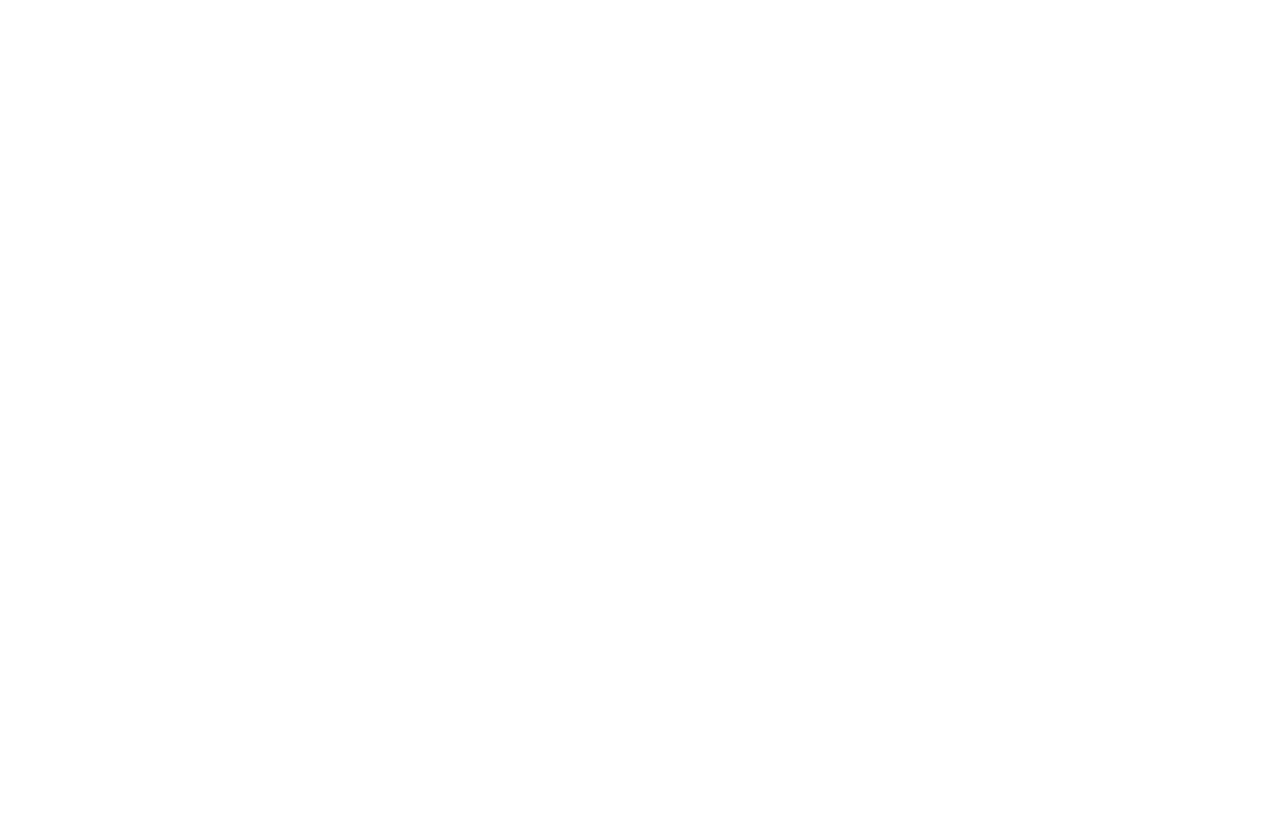
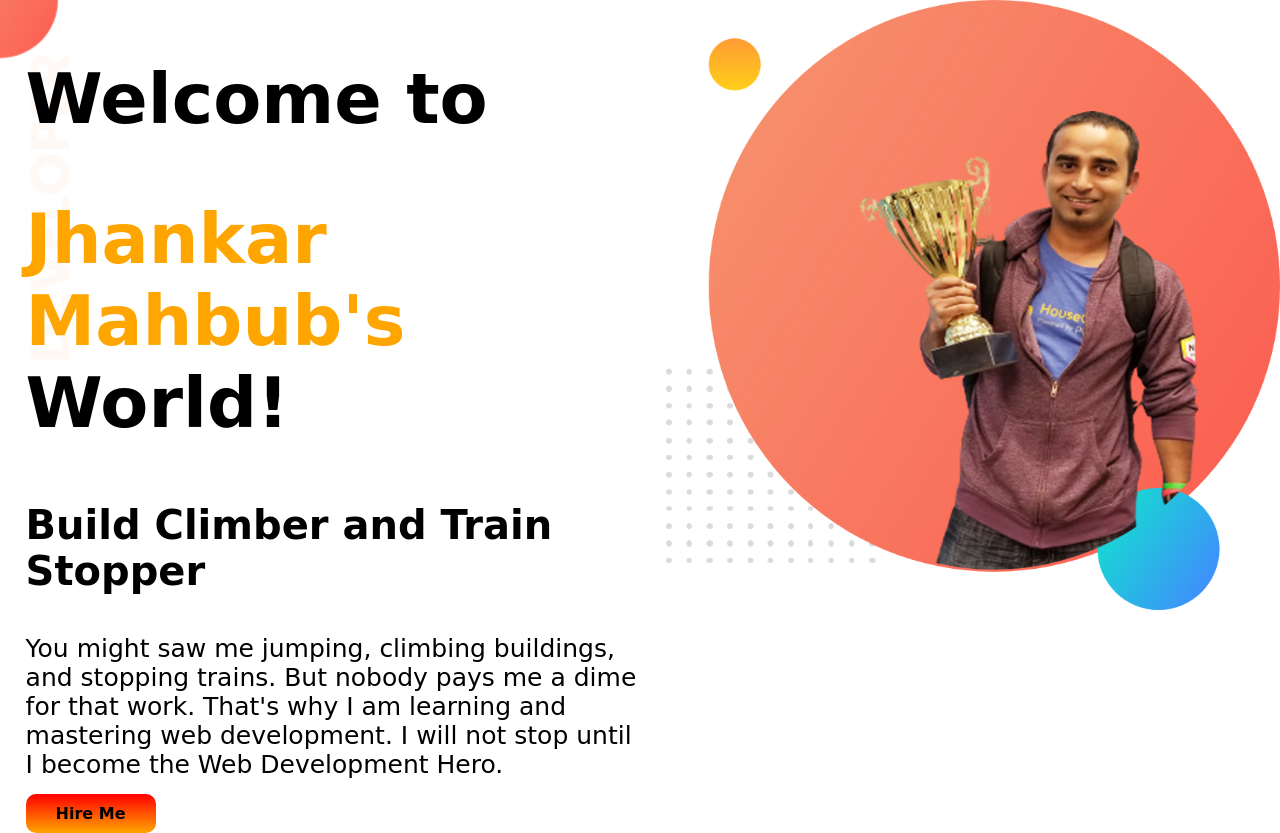
Before and after one commit to akramsams999/developer-portfolio, a plain HTML site: page index.html in a window 1280 px wide. Before the commit the page ends 800 px from the top, so only its background shows below. Drawn offline with Linux system fonts and the light colour scheme; a web font is replaced by a local one.

Commit message:
top addeded

```diff
--- a/index.html
+++ b/index.html
@@ -6,8 +6,23 @@
     <meta name="viewport" content="width=device-width, initial-scale=1.0">
     <title>Developer portfolio</title>
     <link rel="stylesheet" href="style.css">
+    <link rel="shortcut icon" href="images/favicon-32x32.png" type="image/x-icon">
+    <link rel="preconnect" href="https://fonts.googleapis.com">
+    <link rel="preconnect" href="https://fonts.gstatic.com" crossorigin>
+    <link href="https://fonts.googleapis.com/css2?family=Redressed&display=swap" rel="stylesheet">
 </head>
 <body>
-
+   <section class="top-banner">
+    <div class="half-width">
+        <h1>Welcome to</h1>
+        <h1><span class="orange-col">Jhankar Mahbub's </span>World!</h1>
+        <h3>Build Climber and Train Stopper</h3>
+        <p>You might saw me jumping, climbing buildings, and stopping trains. But nobody pays me a dime for that work. That's why I am learning and mastering web development. I will not stop until I become the Web Development Hero.</p>
+        <a class="hire" target="blank" href="https://www.linkedin.com/in/akram-sams-522927232/">Hire Me</a>
+       </div>
+        <div class="half-width">
+            <img src="images/edit-bg.png" alt="" >
+        </div>
+   </section>
 </body>
 </html>
--- a/style.css
+++ b/style.css
@@ -0,0 +1,38 @@
+body{
+    font-family: 'Redressed', cursive;
+    margin: 0;
+}
+h1{
+    font-size: 70px;
+}
+h3{
+    font-size: 40px;
+}
+.orange-col{
+    color: orange;
+}
+section{
+    display: flex;
+}
+.half-width{
+    width: 100%;
+    padding-left: 2%;
+}
+.half-width img{
+    width: 100%;
+}
+.half-width p{
+    font-size: 25px;
+}
+.hire{
+    background-image: linear-gradient(red, orange);
+    color: black;
+    font-weight: bold;
+    text-decoration: none;
+    padding: 10px 30px;
+    border-radius: 10px;
+}
+.top-banner{
+    background-image: url(images/top-banner.png);
+    background-repeat: no-repeat;
+}
```
Also changed, not shown: images/dream-bg.png (added), images/edit-bg.png (added), images/exp-bg.png (added), images/favicon-32x32.png (added), images/jhankar.png (added), images/jhankar2.png (added), images/my-bg.png (added), images/my-bg2.png (added), images/top-banner.png (added), 7 other files.
